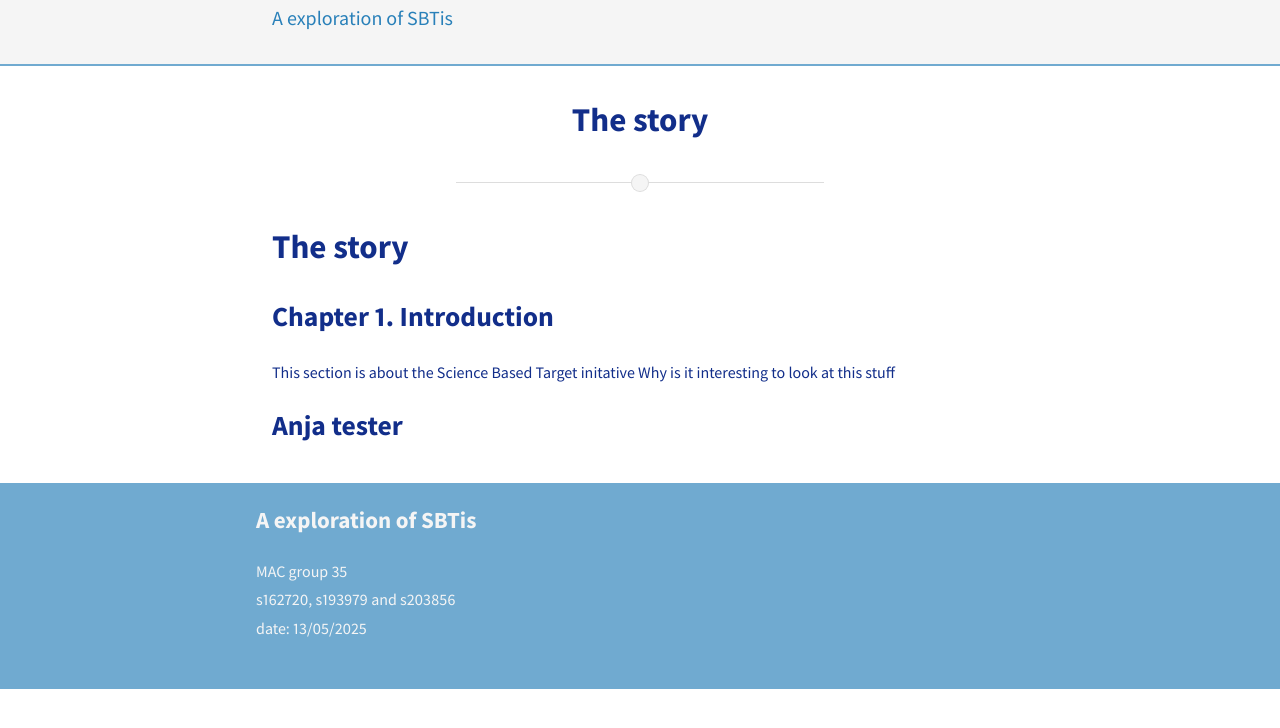
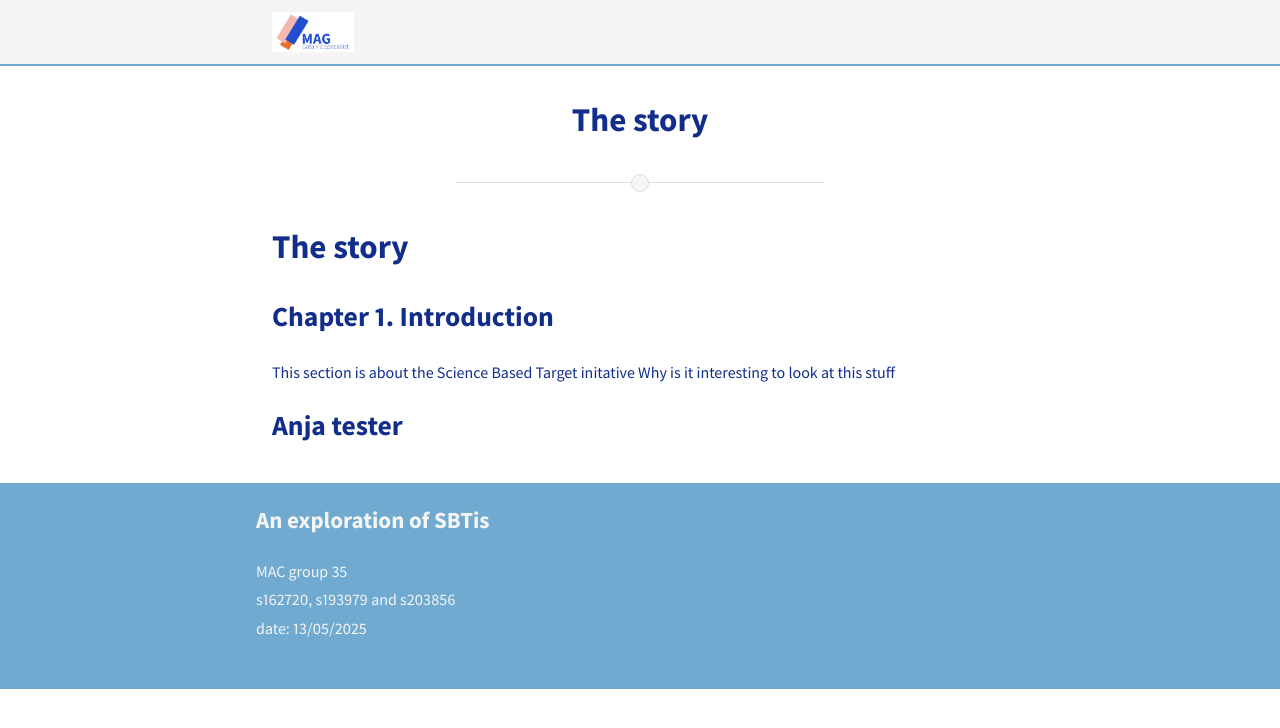
Before and after one commit to AnjaBrocklehurst/AnjaBrocklehurst.github.io, a Jekyll site: the page built from not_index.markdown, in a window 1280 px wide. Shown: the top 728 px of the page. Built offline with Jekyll 4.4.1, drawn with Linux system fonts in a browser that asks for light colours; nearby versions of some CDN libraries; our own code applies the rules of GitHub Pages for plain Markdown files.

Commit message:
logo and "An"

```diff
--- a/_config.yml
+++ b/_config.yml
@@ -9,7 +9,7 @@ exclude:
   - "/vendor/"
 
 # Site settings
-title: A exploration of SBTis
+title: An exploration of SBTis
 subtitle: "The Science-Based Target Initiative (SBTi) data visualization"
 email:
 name:
@@ -22,8 +22,8 @@ baseurl: "" # the subpath of your site, e.g. /blog/
 url: "" # the base hostname & protocol for your site
 #cover: "/assets/header_image.jpg"
 #cover: "/assets/Denmark_header_image.jpg"
-cover: "/assets/Header2.jpg"
-#logo: "/assets/logo.png"
+cover: "/assets/header2.jpg"
+logo: "/assets/Logo_figma.png"
 
 # Build settings
 markdown: kramdown
```
Also changed, not shown: assets/Logo_figma.png (added).
